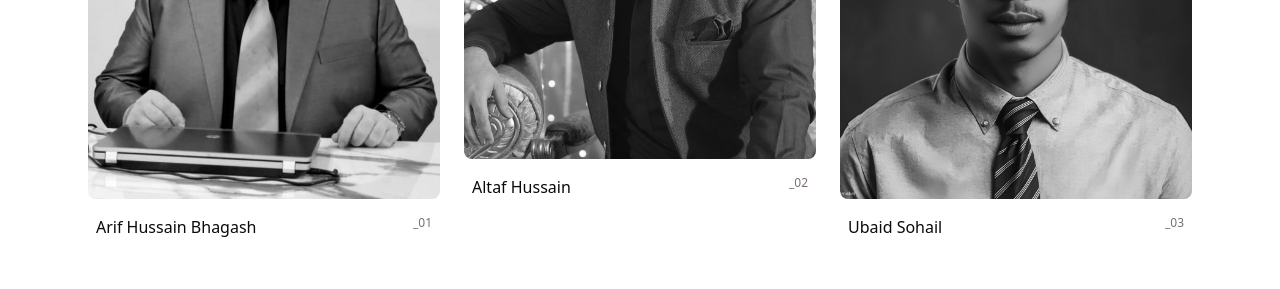
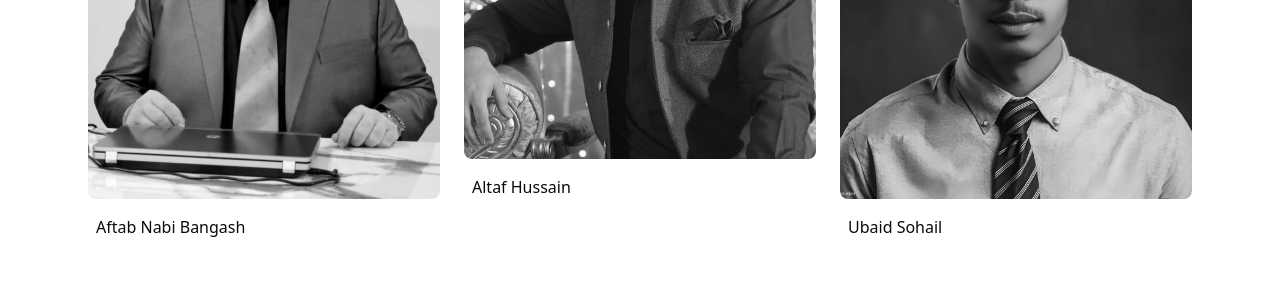
Before and after one commit to ExploitEngineer/ana-communications, a Next.js app: page / in a window 1280 px wide. Shown: the part 4795-5084 px from the top of the page. Built offline with nearby package versions, Linux system fonts and the light colour scheme.

Commit message:
refactor: fix member name & rm useless counting

```diff
--- a/src/components/team.tsx
+++ b/src/components/team.tsx
@@ -2,7 +2,7 @@ import { cn } from "@/lib/utils";
 
 const members = [
   {
-    name: "Arif Hussain Bhagash",
+    name: "Aftab Nabi Bangash",
     role: "Chief Executive Officer (CEO)",
     avatar: "/assets/images/person-2.jpeg",
   },
@@ -57,9 +57,6 @@ export default function TeamSection() {
                     <h3 className="text-base font-medium transition-all duration-500 group-hover:tracking-wider">
                       {member.name}
                     </h3>
-                    <span className="text-xs text-muted-foreground">
-                      _0{index + 1}
-                    </span>
                   </div>
                   <div className="mt-1 flex items-center justify-between">
                     <span className="text-muted-foreground inline-block translate-y-6 text-sm opacity-0 transition duration-300 group-hover:translate-y-0 group-hover:opacity-100">
```
